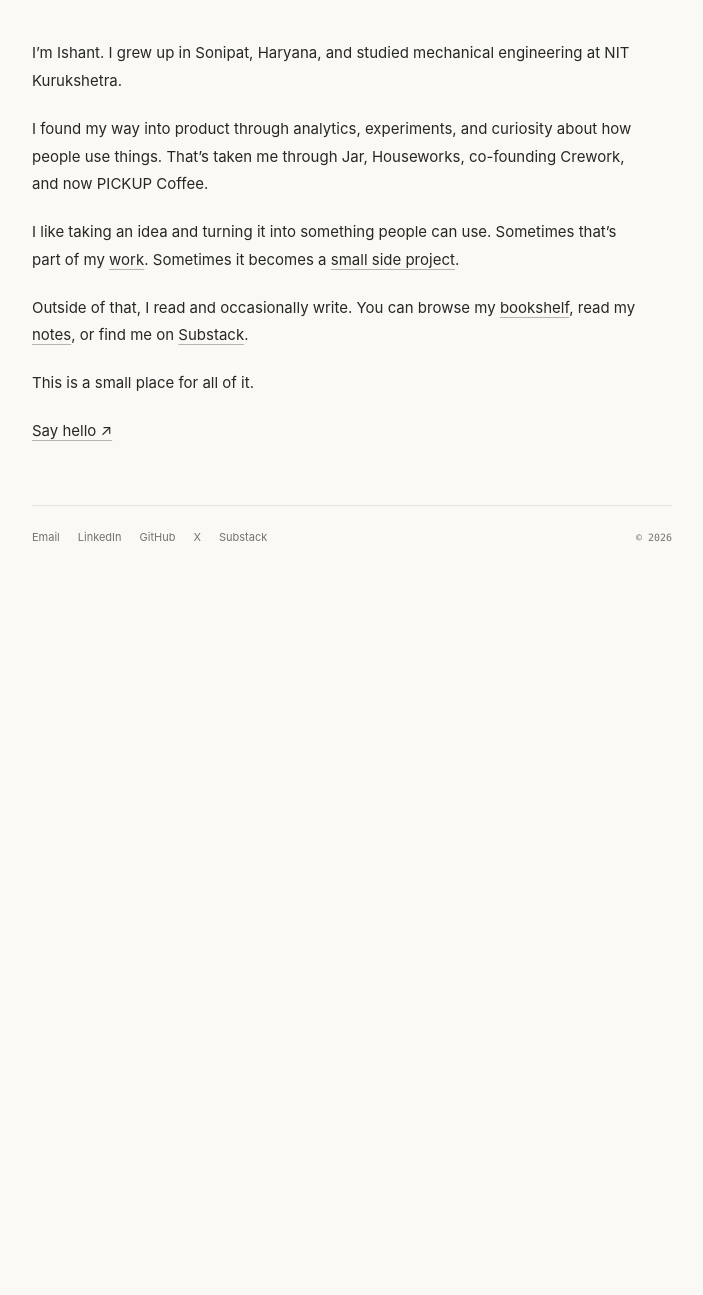
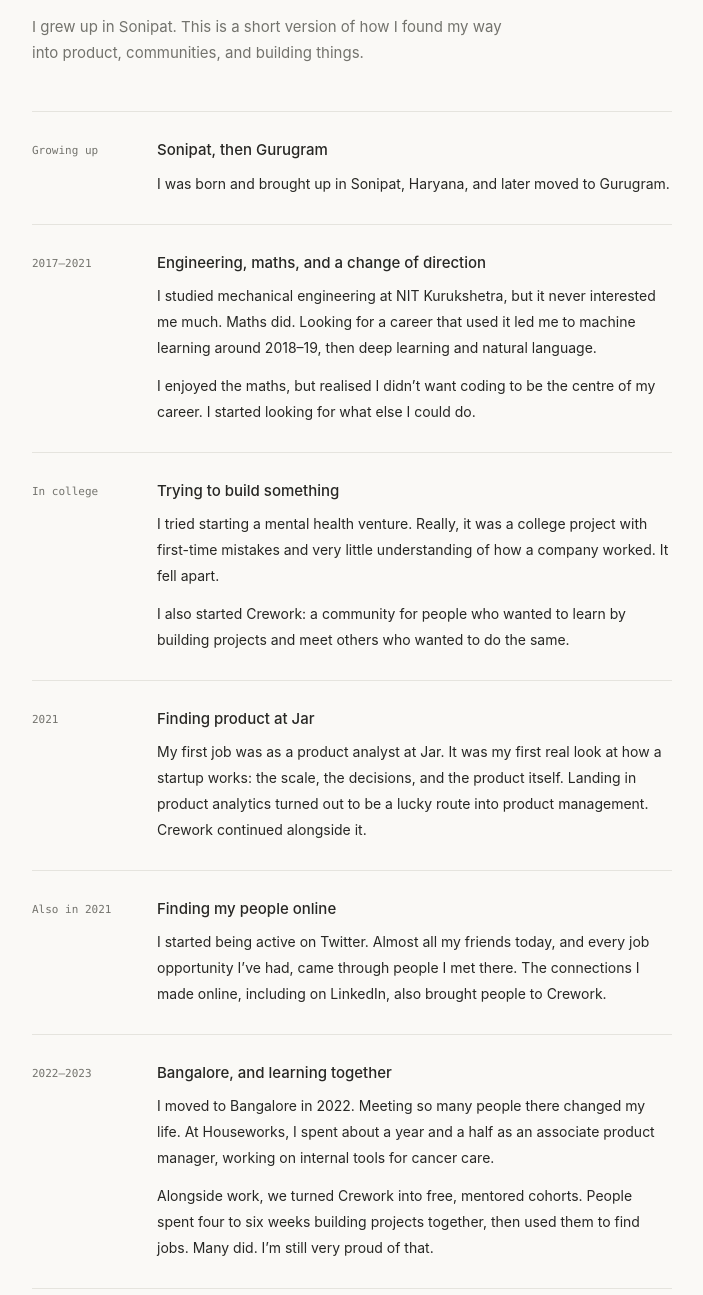
Before and after one commit to ishantjuyal/blog, an Astro site: page /life in a window 1280 px wide. Shown: the part 205-1500 px from the top of the page, without its empty margins (288-991 px from the left). Before the commit the page ends 800 px from the top, so only its background shows below. Built offline with nearby package versions, Linux system fonts and the light colour scheme; Astro itself is replaced by a stand-in of ours; no server answers.

Commit message:
Edited life

```diff
--- a/src/pages/life.astro
+++ b/src/pages/life.astro
@@ -1,16 +1,103 @@
 ---
 import SiteLayout from "../layouts/SiteLayout.astro";
 ---
-<SiteLayout title="Life — Ishant Juyal" description="A little about Ishant Juyal, beyond the projects.">
+<SiteLayout title="Life — Ishant Juyal" description="From growing up in Sonipat to finding product, building Crework, and working at PICKUP Coffee. A few turning points in Ishant Juyal’s life.">
   <main id="main">
-    <header class="page-intro"><h1>A little about me</h1></header>
-    <div class="prose">
-      <p>I’m Ishant. I grew up in Sonipat, Haryana, and studied mechanical engineering at NIT Kurukshetra.</p>
-      <p>I found my way into product through analytics, experiments, and curiosity about how people use things. That’s taken me through Jar, Houseworks, co-founding Crework, and now PICKUP Coffee.</p>
-      <p>I like taking an idea and turning it into something people can use. Sometimes that’s part of my <a href="/work">work</a>. Sometimes it becomes a <a href="/projects">small side project</a>.</p>
-      <p>Outside of that, I read and occasionally write. You can browse my <a href="/notes/books">bookshelf</a>, read my <a href="/notes">notes</a>, or find me on <a href="https://ishant.substack.com/" target="_blank" rel="noopener noreferrer">Substack</a>.</p>
-      <p>This is a small place for all of it.</p>
-      <p><a href="mailto:ishantnit@gmail.com">Say hello ↗</a></p>
-    </div>
+    <header class="page-intro life-intro">
+      <h1>A little about me</h1>
+      <p>I grew up in Sonipat. This is a short version of how I found my way into product, communities, and building things.</p>
+    </header>
+
+    <ol class="life-timeline" role="list" aria-label="Life so far">
+      <li>
+        <span class="timeline-date">Growing up</span>
+        <div class="timeline-entry">
+          <h2>Sonipat, then Gurugram</h2>
+          <p>I was born and brought up in Sonipat, Haryana, and later moved to Gurugram.</p>
+        </div>
+      </li>
+      <li>
+        <span class="timeline-date">2017–2021</span>
+        <div class="timeline-entry">
+          <h2>Engineering, maths, and a change of direction</h2>
+          <p>I studied mechanical engineering at NIT Kurukshetra, but it never interested me much. Maths did. Looking for a career that used it led me to machine learning around 2018–19, then deep learning and natural language.</p>
+          <p>I enjoyed the maths, but realised I didn’t want coding to be the centre of my career. I started looking for what else I could do.</p>
+        </div>
+      </li>
+      <li>
+        <span class="timeline-date">In college</span>
+        <div class="timeline-entry">
+          <h2>Trying to build something</h2>
+          <p>I tried starting a mental health venture. Really, it was a college project with first-time mistakes and very little understanding of how a company worked. It fell apart.</p>
+          <p>I also started Crework: a community for people who wanted to learn by building projects and meet others who wanted to do the same.</p>
+        </div>
+      </li>
+      <li>
+        <span class="timeline-date"><time datetime="2021">2021</time></span>
+        <div class="timeline-entry">
+          <h2>Finding product at Jar</h2>
+          <p>My first job was as a product analyst at Jar. It was my first real look at how a startup works: the scale, the decisions, and the product itself. Landing in product analytics turned out to be a lucky route into product management. Crework continued alongside it.</p>
+        </div>
+      </li>
+      <li>
+        <span class="timeline-date">Also in 2021</span>
+        <div class="timeline-entry">
+          <h2>Finding my people online</h2>
+          <p>I started being active on Twitter. Almost all my friends today, and every job opportunity I’ve had, came through people I met there. The connections I made online, including on LinkedIn, also brought people to Crework.</p>
+        </div>
+      </li>
+      <li>
+        <span class="timeline-date">2022–2023</span>
+        <div class="timeline-entry">
+          <h2>Bangalore, and learning together</h2>
+          <p>I moved to Bangalore in 2022. Meeting so many people there changed my life. At Houseworks, I spent about a year and a half as an associate product manager, working on internal tools for cancer care.</p>
+          <p>Alongside work, we turned Crework into free, mentored cohorts. People spent four to six weeks building projects together, then used them to find jobs. Many did. I’m still very proud of that.</p>
+        </div>
+      </li>
+      <li>
+        <span class="timeline-date">2023–2024</span>
+        <div class="timeline-entry">
+          <h2>Going full-time on Crework</h2>
+          <p>I left my job to build Crework Club into a school for product builders. We eventually focused on helping people switch careers into product management. Running a business was something I once couldn’t imagine doing.</p>
+          <p>About a year later, we shut it down. Between a changing AI landscape, competition, gaps in our own skills, and our financial decisions, we couldn’t make it work.</p>
+        </div>
+      </li>
+      <li>
+        <span class="timeline-date">Since 2024</span>
+        <div class="timeline-entry">
+          <h2>Product at PICKUP Coffee</h2>
+          <p>I joined Shuru, a tech and product consultancy, and began working as a product manager with PICKUP Coffee in the Philippines. There’s more about that on my <a href="/work">Work page</a>.</p>
+        </div>
+      </li>
+    </ol>
+
+    <section class="life-now" aria-labelledby="now-heading">
+      <span class="timeline-date">Now</span>
+      <div class="timeline-entry">
+        <h2 id="now-heading">Still learning, still making things</h2>
+        <p>I keep building <a href="/projects">small products</a>, reading, and occasionally writing. AI is changing quickly, and I’m trying to get better at working with it. Honestly, I’m trying to catch up too.</p>
+        <p class="life-links"><a href="/notes/books">My bookshelf</a><span aria-hidden="true">·</span><a href="/notes">Notes</a><span aria-hidden="true">·</span><a href="mailto:ishantnit@gmail.com">Say hello ↗</a></p>
+      </div>
+    </section>
   </main>
 </SiteLayout>
+<style>
+  .life-intro { margin-bottom: 46px; }
+  .life-intro p { max-width: 500px; }
+  .life-timeline { list-style: none; padding: 0; margin: 0; }
+  .life-timeline > li, .life-now { display: grid; grid-template-columns: 100px minmax(0, 1fr); column-gap: 25px; }
+  .life-timeline > li { padding: 27px 0; border-top: 1px solid var(--site-border); }
+  .timeline-date { color: var(--site-muted); font-family: var(--site-mono); font-size: 11px; line-height: 1.7; padding-top: 3px; }
+  .timeline-entry h2 { font-size: 15px; margin-bottom: 9px; }
+  .timeline-entry p { font-size: 14px; line-height: 1.85; }
+  .timeline-entry p + p { margin-top: 12px; }
+  .life-now { border-top: 1px solid var(--site-border); padding-top: 27px; margin-top: 10px; }
+  .timeline-entry .life-links { display: flex; flex-wrap: wrap; gap: 5px 12px; margin-top: 19px; font-size: 12px; }
+  .life-links > span { color: var(--site-muted); }
+  @media (max-width: 520px) {
+    .life-intro { margin-bottom: 32px; }
+    .life-timeline > li, .life-now { grid-template-columns: minmax(0, 1fr); row-gap: 8px; }
+    .life-timeline > li { padding: 24px 0; }
+    .timeline-date { padding-top: 0; }
+  }
+</style>
```
Also changed, not shown: docs/seo-analytics-audit.md (+2 -2 lines).
